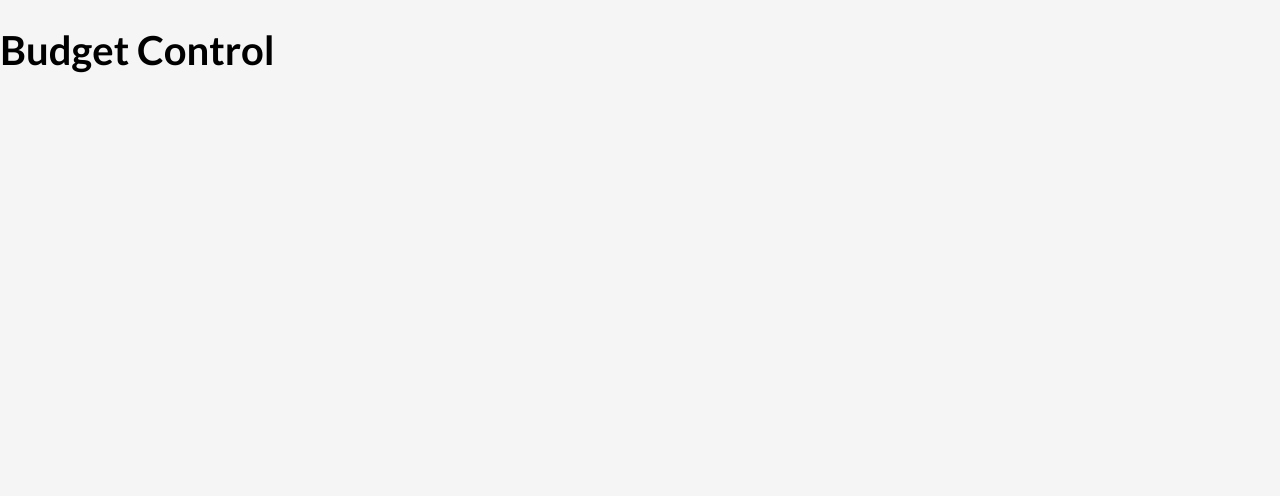
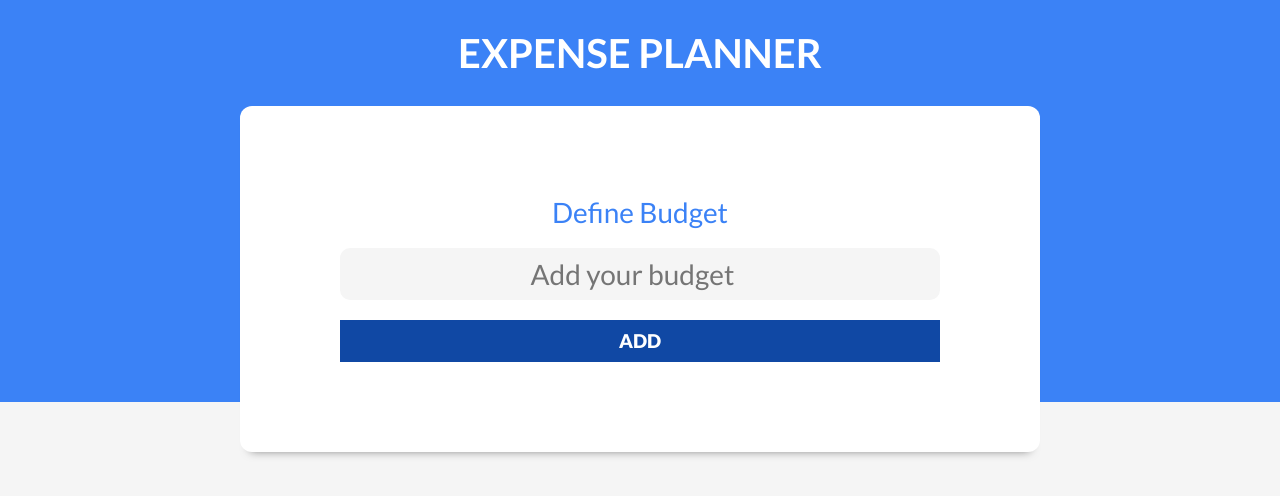
Before and after one commit to MaxiBelli/BUDGET-CONTROL, a React (Vite) app: page / in a window 1280 px wide. Shown: the top 496 px of the page. Built offline with nearby package versions, Linux system fonts and the light colour scheme.

Commit message:
feat: Create NewBudget and Header components

```diff
--- a/src/App.jsx
+++ b/src/App.jsx
@@ -1,13 +1,12 @@
-
-
-
+import Header from "./components/Header";
 
 function App() {
-
-
   return (
-   <h1>Budget Control</h1>
-  )
+    <div>
+      {" "}
+      <Header />{" "}
+    </div>
+  );
 }
 
-export default App
+export default App;
--- /dev/null
+++ b/src/components/Header.jsx
@@ -0,0 +1,16 @@
+// eslint-disable-next-line no-unused-vars
+import React from 'react'
+import NewBudget from "./NewBudget";
+
+const Header = () => {
+  return (
+    <header>
+      <h1>Expense Planner</h1>
+
+      <NewBudget />
+
+    </header>
+  );
+};
+
+export default Header;
--- /dev/null
+++ b/src/components/NewBudget.jsx
@@ -0,0 +1,22 @@
+// eslint-disable-next-line no-unused-vars
+import React from "react";
+
+
+const NewBudget = () => {
+
+
+   return (
+      <div className='budget-container container shadow'>
+         <form  action="" className='form'>
+            <div className='field'>
+               <label>Define Budget</label>
+               <input type="number" className='new-budget' placeholder='Add your budget' />
+            </div>
+            <input type="submit" value='Add' />
+
+         </form>
+      </div>
+   )
+}
+
+export default NewBudget;
```
